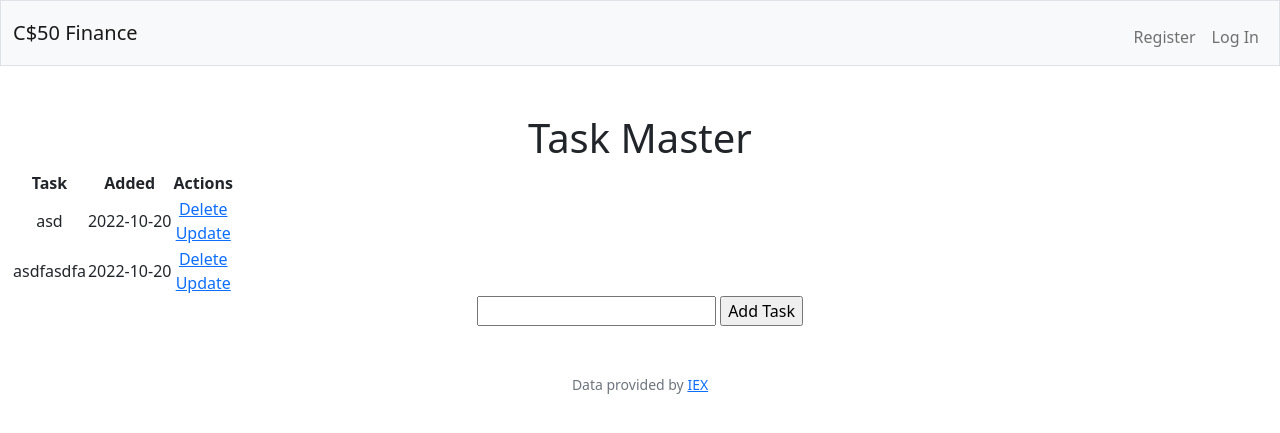
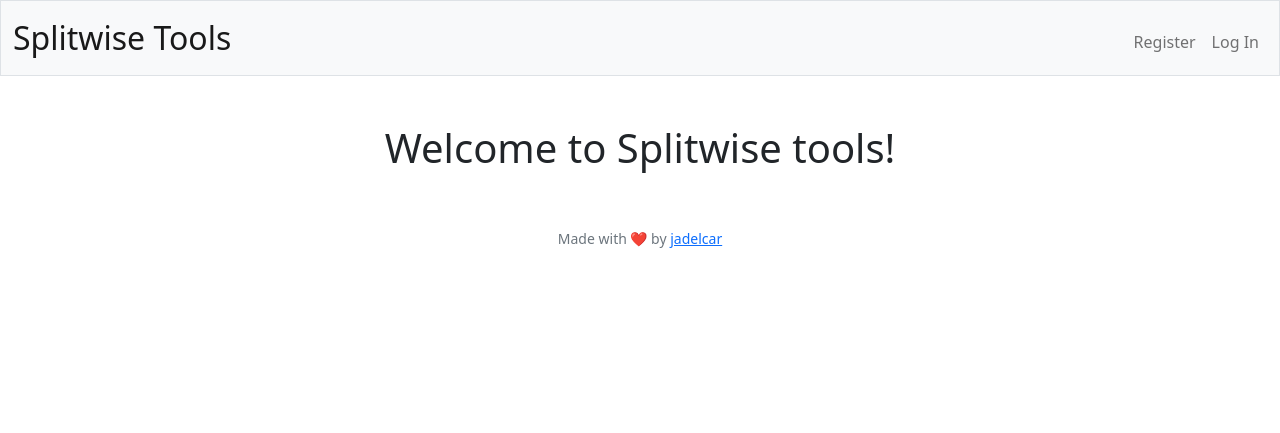
Before and after one commit to jadelcar/splitwise-tools, a Flask app: page / in a window 1280 px wide. Shown: the top 433 px of the page. Run offline with Flask 3, Linux system fonts and the light colour scheme; some libraries are stand-ins or nearby versions.

Commit message:
Early version of splitwise-tools

```diff
--- a/app.py
+++ b/app.py
@@ -1,9 +1,18 @@
 from flask import Flask, url_for, render_template, request, redirect
 from flask_sqlalchemy import SQLAlchemy
+from flask_session.__init__ import Session
 from datetime import datetime
 
 
 app = Flask(__name__)
+
+# Ensure templates are auto-reloaded
+app.config["TEMPLATES_AUTO_RELOAD"] = True
+
+# Configure session to use filesystem (instead of signed cookies)
+app.config["SESSION_PERMANENT"] = False
+app.config["SESSION_TYPE"] = "filesystem"
+Session(app)
 
 #Initalize the database
 app.config['SQLALCHEMY_DATABASE_URI'] = 'sqlite:///database.db' # three '/' is relative path, 4 would be aboslute
--- a/static/css/main.css
+++ b/static/css/main.css
@@ -0,0 +1,23 @@
+/* Size for brand */
+nav .navbar-brand
+{
+    font-size: xx-large;
+}
+
+/* Colors for brand */
+nav .navbar-brand .blue
+{
+    color: #537fbe;
+}
+nav .navbar-brand .red
+{
+    color: #ea433b;
+}
+nav .navbar-brand .yellow
+{
+    color: #f5b82e;
+}
+nav .navbar-brand .green
+{
+    color: #2e944b;
+}
--- a/templates/base.html
+++ b/templates/base.html
@@ -16,10 +16,9 @@
         <!-- <link rel="stylesheet" href="{{ url_for('static', filename='css/main.css') }}"> -->
         <!-- https://favicon.io/emoji-favicons/money-bag/ -->
         <link href="/static/assets/favicon.ico" rel="icon">
-
         <link href="/static/css/main.css" rel="stylesheet">
 
-        <title>C$50 Finance: {% block title %}{% endblock %}</title>
+        <title>Splitwise tools: {% block title %}{% endblock %}</title>
 
     </head>
 
@@ -27,7 +26,7 @@
 
         <nav class="bg-light border navbar navbar-expand-md navbar-light">
             <div class="container-fluid">
-                <a class="navbar-brand" href="/"><span class="blue">C</span><span class="red">$</span><span class="yellow">5</span><span class="green">0</span> <span class="red">Finance</span></a>
+                <a class="navbar-brand" href="/">Splitwise Tools</a>
                 <button aria-controls="navbar" aria-expanded="false" aria-label="Toggle navigation" class="navbar-toggler" data-bs-target="#navbar" data-bs-toggle="collapse" type="button">
                     <span class="navbar-toggler-icon"></span>
                 </button>
@@ -62,7 +61,7 @@
         </main>
 
         <footer class="mb-5 small text-center text-muted">
-            Data provided by <a href="https://iexcloud.io/">IEX</a>
+            Made with ❤️ by <a href="https://github.com/jadelcar">jadelcar</a>
         </footer>
 
     </body>
--- a/templates/index.html
+++ b/templates/index.html
@@ -1,44 +1,10 @@
 {% extends 'base.html' %}
 
-{% block head %}
-<title>Task Master</title>
+{% block title %}
+Home
 {% endblock %}
 
 {% block body %}
 <div class="content">
-    <h1 style="text-align: center">Task Master</h1>
-    <!-- If there are no tasks to show, simply show a message -->
-    <!-- This if is finised below (line 35 approx) -->
-    {% if tasks|length < 1 %}
-    <h4 style="text-align: center">There are no tasks. Create one below!</h4>
-    <!-- If there are tasks, then show a table -->
-    {% else %}
-    <table>
-        <tr>
-            <th>Task</th>
-            <th>Added</th>
-            <th>Actions</th>
-        </tr>
-        {% for task in tasks %}
-            <tr>
-                <td>{{ task.content }}</td>
-                <!-- Since 'date_created' has the type 'datetime' in SQL alchemy model, it contains a 'method' called 'date()' to format it as a date -->
-                <td>{{ task.date_created.date() }}</td>
-                <td>
-                    <a href="/delete/{{task.id}}">Delete</a>
-                    <br>
-                    <a href="/update/{{task.id}}">Update</a>
-                </td>
-            </tr>
-        {% endfor %}
-    </table>
-    {% endif %}
-
-    <div class="form">
-        <form action="/" method="POST">
-            <input type="text" name="content" id="content">
-            <input type="submit" value="Add Task">
-        </form>
-    </div>
-</div>
+    <h1 style="text-align: center">Welcome to Splitwise tools!</h1>
 {% endblock %}
```
Also changed, not shown: 1 other file.
